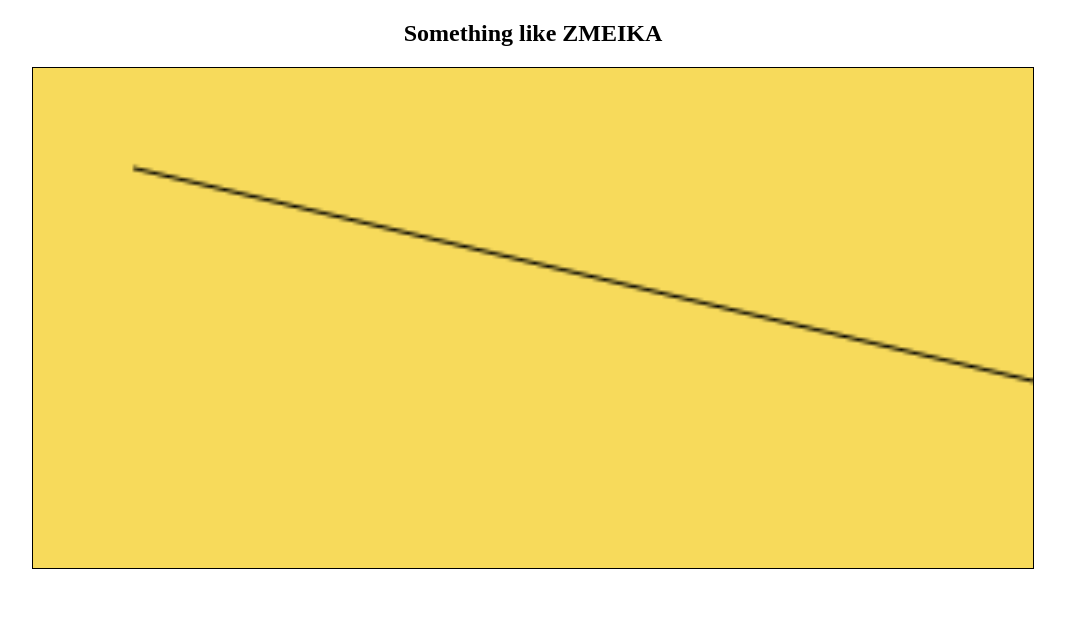
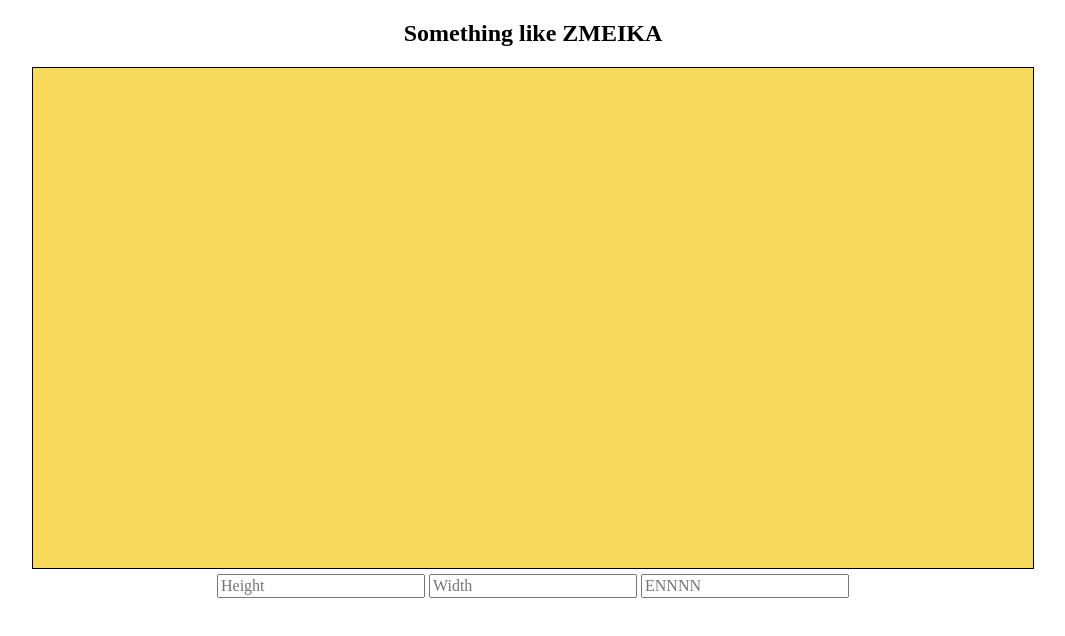
Before and after one commit to lerowhou/Snake-learning-canvas-, a plain HTML site: page index.html in a window 1280 px wide. Shown: the whole page, without its empty margins (107-1172 px from the left). Drawn offline with nearby package versions, Linux system fonts and the light colour scheme.

Commit message:
almost nothing

```diff
--- a/index.html
+++ b/index.html
@@ -12,7 +12,15 @@
 <h2>Something like ZMEIKA</h2>
 <canvas id="canvas">
 
-</canvas>
+</canvas><br>
+<input type="text" name="height" value="" placeholder="Height" id="height">
+<input type="text" name="width" value="" placeholder="Width" id="width">
+<input type="text" name="height" value="" placeholder="ENNNN" id="n"><br>
+
+<!-- <input type="range" name="height" placeholder="Height" id="height" min="10" max="100">
+<input type="range" name="width" placeholder="Width" id="width" min="10" max="100"> -->
+
 <script src="script.js" charset="utf-8"></script>
+<script src="https://ajax.googleapis.com/ajax/libs/jquery/3.2.1/jquery.min.js"></script>
 </body>
 </html>
--- a/script.js
+++ b/script.js
@@ -3,20 +3,28 @@ if (canvas.getContext){
 var qq = canvas.getContext('2d'); //DOCTYPE
 }
 else {
-  document. write("Doesn't work!")
+  document. write("Doesn't work!");
 }
-var wd=document.getElementById('canvas').offsetWidth;
-var hg=document.getElementById('canvas').offsetHeight;
-
-function rand(min,max){
-i=Math.random()*(max-min)+min;
-return (Math.round(i));
+async function read(){
+var h = document.getElementById('height').value;
+var w = document.getElementById('width').value;
+var n = document.getElementById('n').value;
+}
+function refresh()
+{
+ $.ajax({
+            async: true,
+            type: "GET",
+            url: "http://127.0.0.1:3000/",
+            data: data,
+            success: function (html) {
+                $("#canvas").html(html);
+            }
+        });
 }
 
-function newApple(){
-apple=[rand(0,width),rand(0,height)];
-}
 
-qq.moveTo(30,30);
-qq.lineTo(rand(0,400),rand(0,400));
-qq.stroke();
+
+setInterval('read()', 30)
+setInterval('refresh()', 30)
+setInterval('draw',10)
```
Also changed, not shown: 1 other file.
